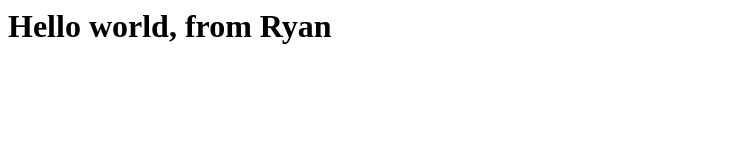
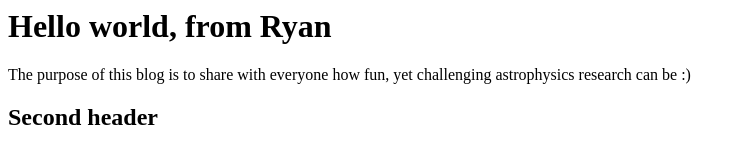
Before and after one commit to rjfarber/rjfarber.github.io, a plain HTML site: page index.html in a window 1280 px wide. Shown: the whole page, without its empty margins (0-746 px from the left). Drawn offline with Linux system fonts and the light colour scheme.

Commit message:
updated index.html

```diff
--- a/index.html
+++ b/index.html
@@ -1 +1,6 @@
 <h1>Hello world, from Ryan</h1>
+<p>
+The purpose of this blog is to share with everyone how fun, yet
+challenging astrophysics research can be :)
+</p>
+<h2>Second header</h2>
```
